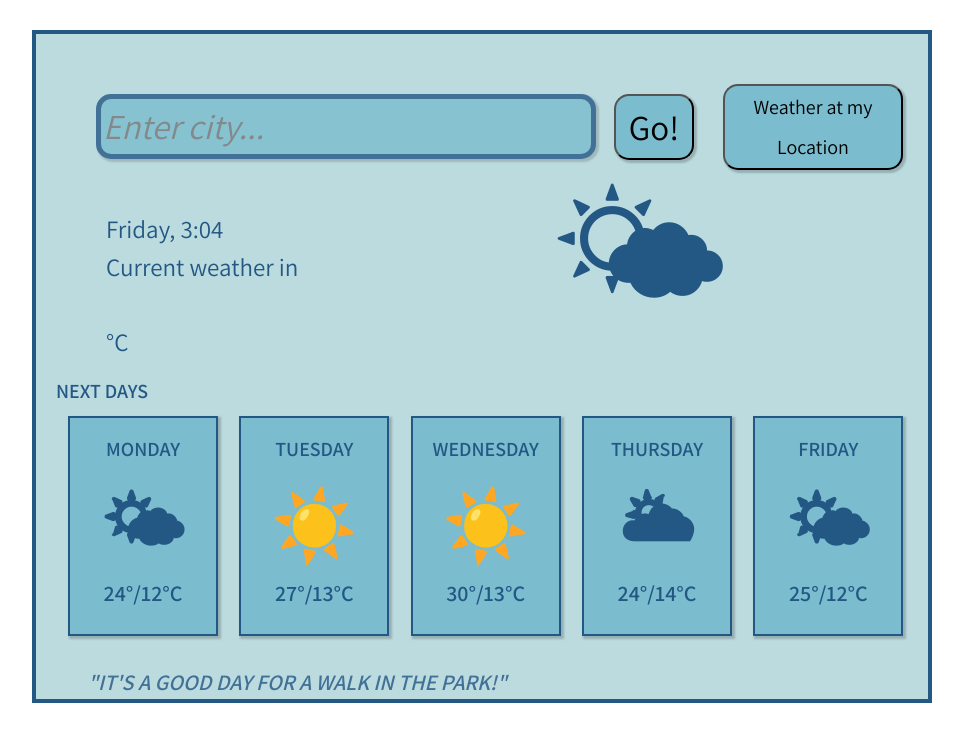
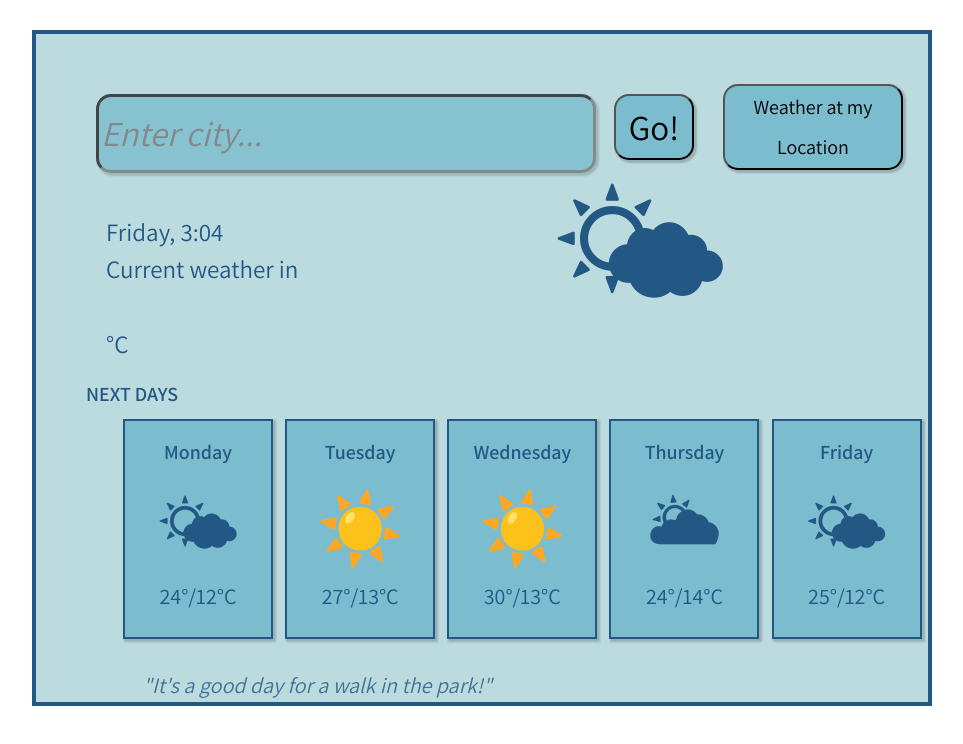
Before and after one commit to christinasei/Weather-App, a website built with Parcel: page index.html in a window 1280 px wide. Shown: the whole page, without its empty margins (50-1013 px from the left). Built offline with nearby package versions, Linux system fonts and the light colour scheme; no server answers.

Commit message:
fixing css

```diff
--- a/index.html
+++ b/index.html
@@ -38,7 +38,7 @@
     <div class="forecast">
     Next days
     </div>
-<div class="row forecast" id="5day">
+<div class="row five-day">
         <div class="col-sm-2">
              <div class="card-body">
                 <div class="card-title">Monday</div>
--- a/src/styles.css
+++ b/src/styles.css
@@ -13,7 +13,9 @@ body {
   margin-left: 60px;
   margin-top: 60px;
   width: 500px;
-  border: 5px solid #235784;
+  padding-top: 10px;
+  padding-bottom: 10px;
+  border-width: 3px;
   border-radius: 15px;
   font-size: 35px;
   font-style: italic;
@@ -79,9 +81,15 @@ input:hover {
   text-transform: uppercase;
   font-weight: 600;
 }
+.five-day {
+  margin-left: 50px;
+  padding-left: 25px;
+}
+
 .col-sm-2 {
   box-sizing: content-box;
 }
+
 .card-body {
   color: #235784;
   width: 150px;
@@ -101,9 +109,6 @@ input:hover {
   text-align: center;
   font-size: 70px;
 }
-.forecast {
-  margin-left: 20px;
-}
 
 .card-title {
   font-size: 20px;
```
